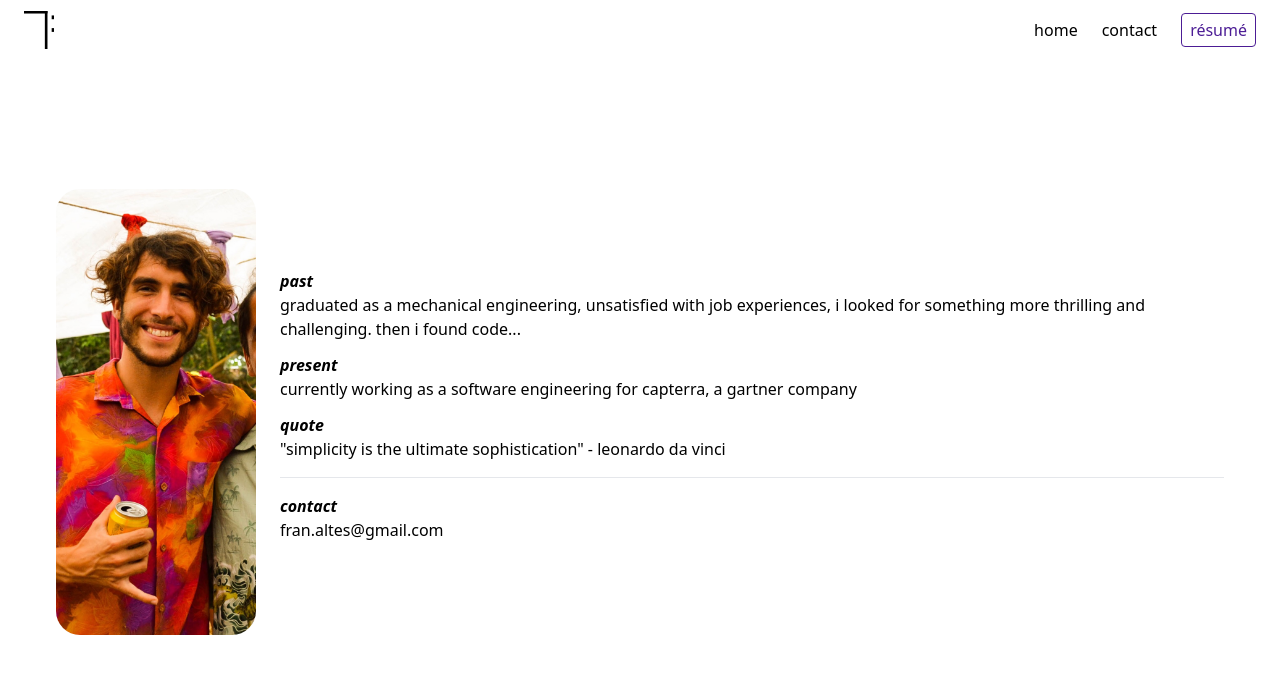
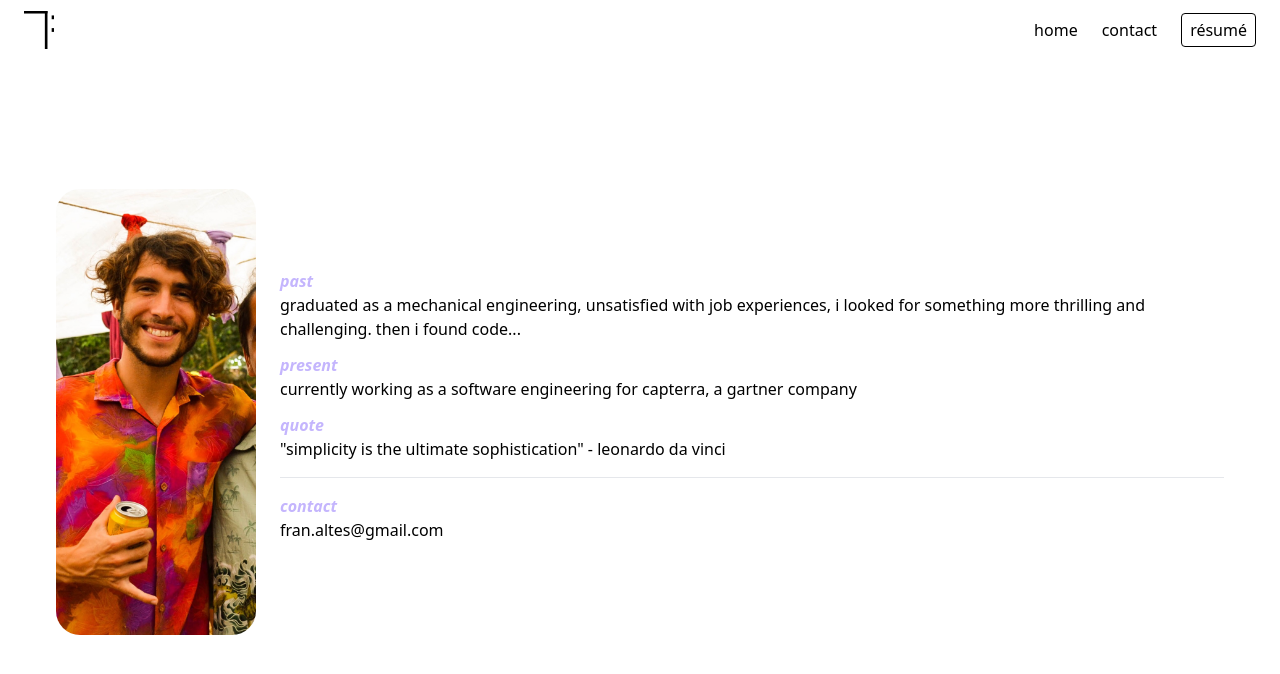
Before and after one commit to suki60/portfolio, a Next.js app: page /contact in a window 1280 px wide. Shown: the top 674 px of the page. Built offline with nearby package versions, Linux system fonts and the light colour scheme.

Commit message:
new violet design

```diff
--- a/src/components/Button.js
+++ b/src/components/Button.js
@@ -3,7 +3,7 @@ import React from 'react'
 
 const Button = () => (
   <Link
-    className='rounded border border-violet-900 py-1 px-2 text-violet-900 hover:bg-violet-600 hover:text-white'
+    className='rounded border border-black py-1 px-2 text-black hover:bg-black hover:text-white'
     href='https://drive.google.com/file/d/1zBiam17FE5C2ZuUv4dCdp0Lo3Y6_UEvG/view?usp=sharing'
     target='_blank'
     role='button'
--- a/src/pages/contact.js
+++ b/src/pages/contact.js
@@ -20,24 +20,24 @@ const Contact = ({}) => {
           height={100}
         />
         <div className='flex flex-col justify-center sm:ml-6'>
-          <h3 className='font-bold italic'>past</h3>
+          <h3 className='font-bold italic text-violet-300'>past</h3>
           <div className='pb-3'>
             graduated as a mechanical engineering, unsatisfied with job
             experiences, i looked for something more thrilling and challenging.
             then i found code...
           </div>
-          <h3 className='font-bold italic'>present</h3>
+          <h3 className='font-bold italic text-violet-300'>present</h3>
           <div className='pb-3'>
             currently working as a software engineering for capterra, a
             gartner company
           </div>
-          <h3 className='font-bold italic'>quote</h3>
+          <h3 className='font-bold italic text-violet-300'>quote</h3>
           <div>
             <span className='font-light'>&quot;simplicity is the ultimate sophistication&quot;</span> - leonardo da
             vinci
           </div>
           <hr className='my-4' />
-          <h3 className='font-bold italic'>contact</h3>
+          <h3 className='font-bold italic text-violet-300'>contact</h3>
           <div className='pb-3'>fran.altes@gmail.com</div>
         </div>
       </div>
--- a/src/pages/index.js
+++ b/src/pages/index.js
@@ -15,7 +15,7 @@ export default function Home() {
             <div className='flex flex-col-reverse md:mr-2'>
               <h1>welcome to my</h1>
             </div>
-            <div className='flex flex-col mx-2 px-1 text-center bg-black text-white'>
+            <div className='flex flex-col mx-2 px-1 text-center bg-violet-300 text-white'>
               <div>hello</div>
               <div>world</div>
             </div>
```
